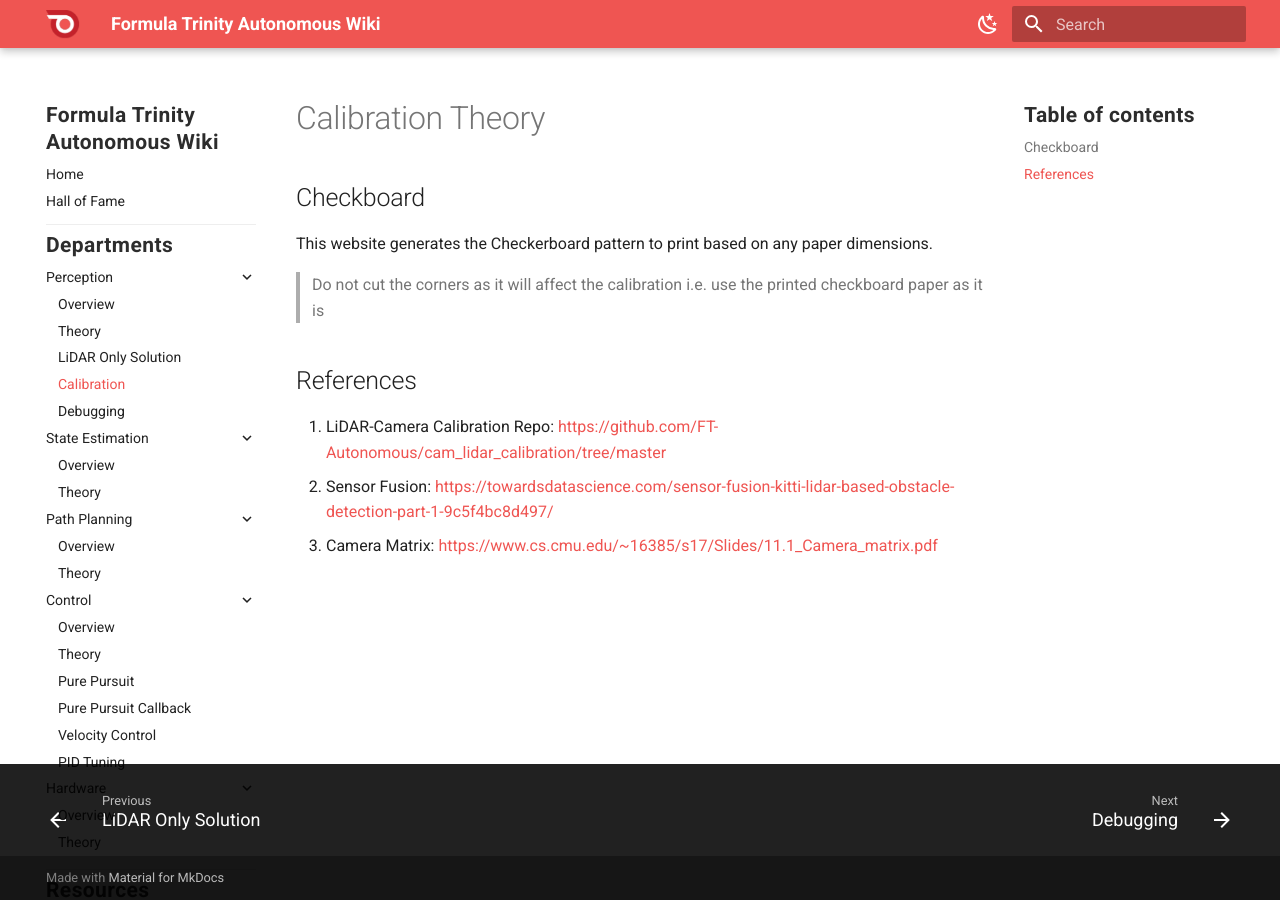
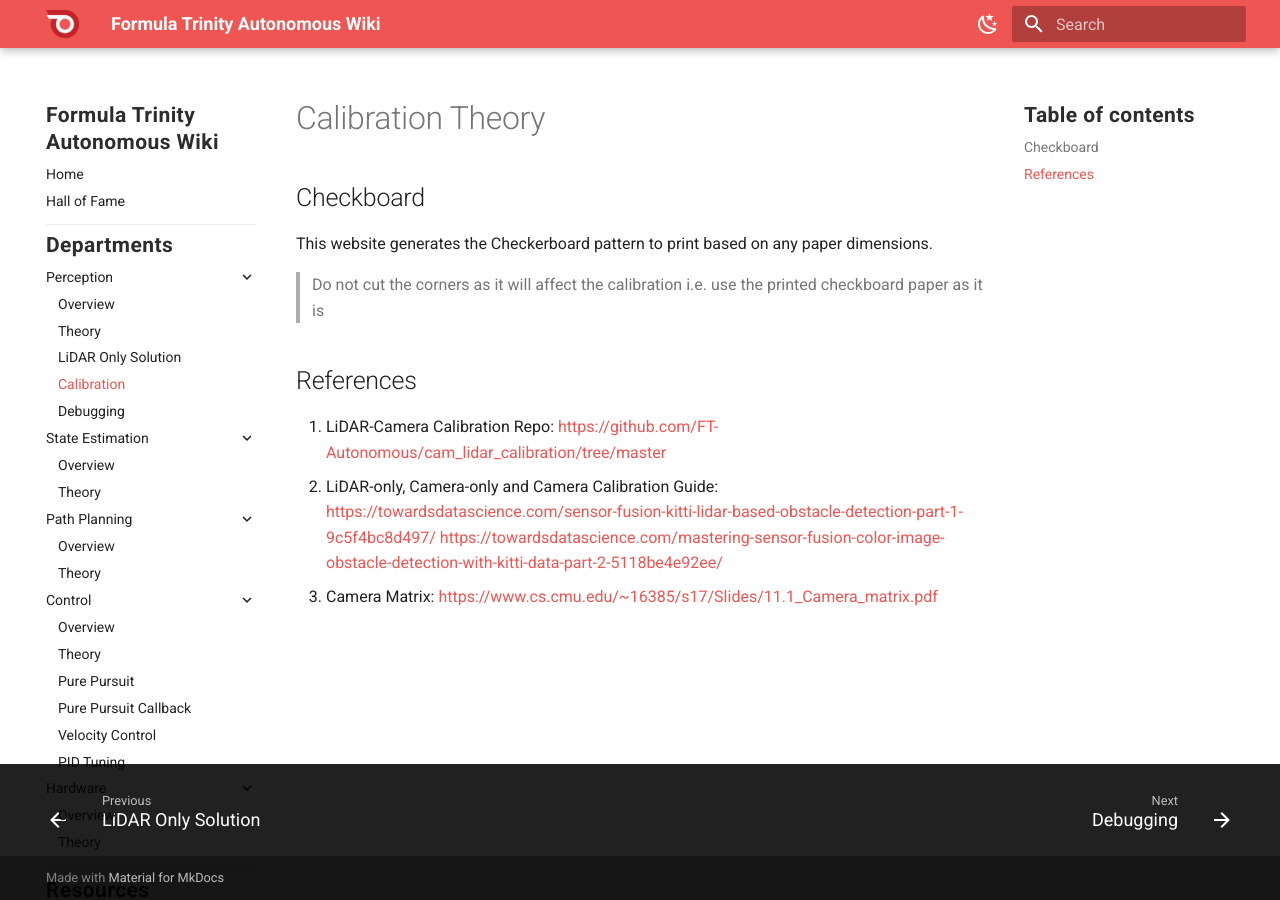
Before and after one commit to FT-Autonomous/ft_docs_2.0, an MkDocs documentation site: the page built from docs/departments/perception/calibration.md, in a window 1280 px wide. Built offline with MkDocs 1.6.1 and Material for MkDocs 9.7.7, drawn with Linux system fonts in a browser that asks for light colours.

Commit message:
Revise calibration references in documentation
Updated references for LiDAR and camera calibration resources.

```diff
--- a/docs/departments/perception/calibration.md
+++ b/docs/departments/perception/calibration.md
@@ -9,5 +9,7 @@ This website generates the Checkerboard pattern to print based on any paper dime
 ## References
 
 1. LiDAR-Camera Calibration Repo: <https://github.com/FT-Autonomous/cam_lidar_calibration/tree/master>
-2. Sensor Fusion: <https://towardsdatascience.com/sensor-fusion-kitti-lidar-based-obstacle-detection-part-1-9c5f4bc8d497/>
-3. Camera Matrix: <https://www.cs.cmu.edu/~16385/s17/Slides/11.1_Camera_matrix.pdf>
+2. LiDAR-only, Camera-only and Camera Calibration Guide:
+   <https://towardsdatascience.com/sensor-fusion-kitti-lidar-based-obstacle-detection-part-1-9c5f4bc8d497/>
+   <https://towardsdatascience.com/mastering-sensor-fusion-color-image-obstacle-detection-with-kitti-data-part-2-5118be4e92ee/>
+4. Camera Matrix: <https://www.cs.cmu.edu/~16385/s17/Slides/11.1_Camera_matrix.pdf>
```
